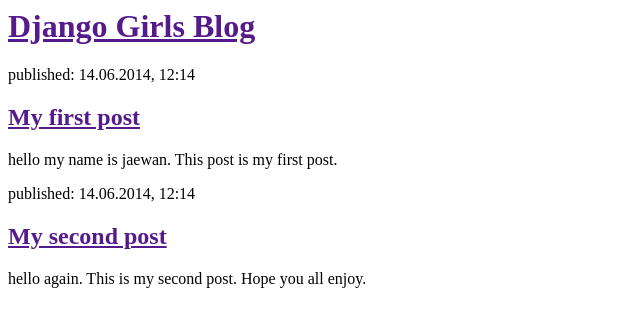
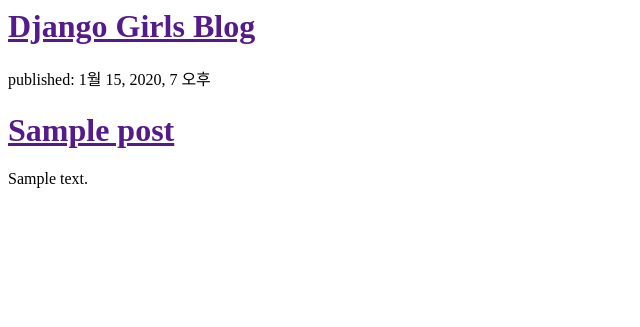
Before and after one commit to jwMah/my-first-blog, a Django app: page / in a window 1280 px wide. Shown: the top 327 px of the page, without its empty margins (0-640 px from the left). Run offline with Django 3.2, Linux system fonts and the light colour scheme; tables that the repository leaves empty hold one stand-in row (values such as "Sample post").

Commit message:
Modified templates to display posts from database

```diff
--- a/blog/templates/blog/post_list.html
+++ b/blog/templates/blog/post_list.html
@@ -7,16 +7,12 @@
       <h1><a href="">Django Girls Blog</a></h1>
     </div>
 
+{% for post in posts %}
     <div>
-      <p>published: 14.06.2014, 12:14</p>
-      <h2><a href="">My first post</a></h2>
-      <p>hello my name is jaewan. This post is my first post.</p>
+      <p>published: {{post.published_date}}</p>
+      <h1><a href="">{{post.title}}</a></h1>
+      <p>{{post.text|linebreaksbr}}</p>
     </div>
-
-    <div>
-      <p>published: 14.06.2014, 12:14</p>
-      <h2><a href="">My second post</a></h2>
-      <p>hello again. This is my second post. Hope you all enjoy.</p>
-    </div>
+{% endfor %}
   </body>
 </html>
--- a/blog/views.py
+++ b/blog/views.py
@@ -1,6 +1,8 @@
 from django.shortcuts import render
-
+from .models import Post
+from django.utils import timezone
 # Create your views here.
 
 def post_list(request):
-    return render(request, 'blog/post_list.html', {})
+    posts = Post.objects.filter(published_date__lte=timezone.now()).order_by('published_date')
+    return render(request, 'blog/post_list.html', {'posts':posts})
```
